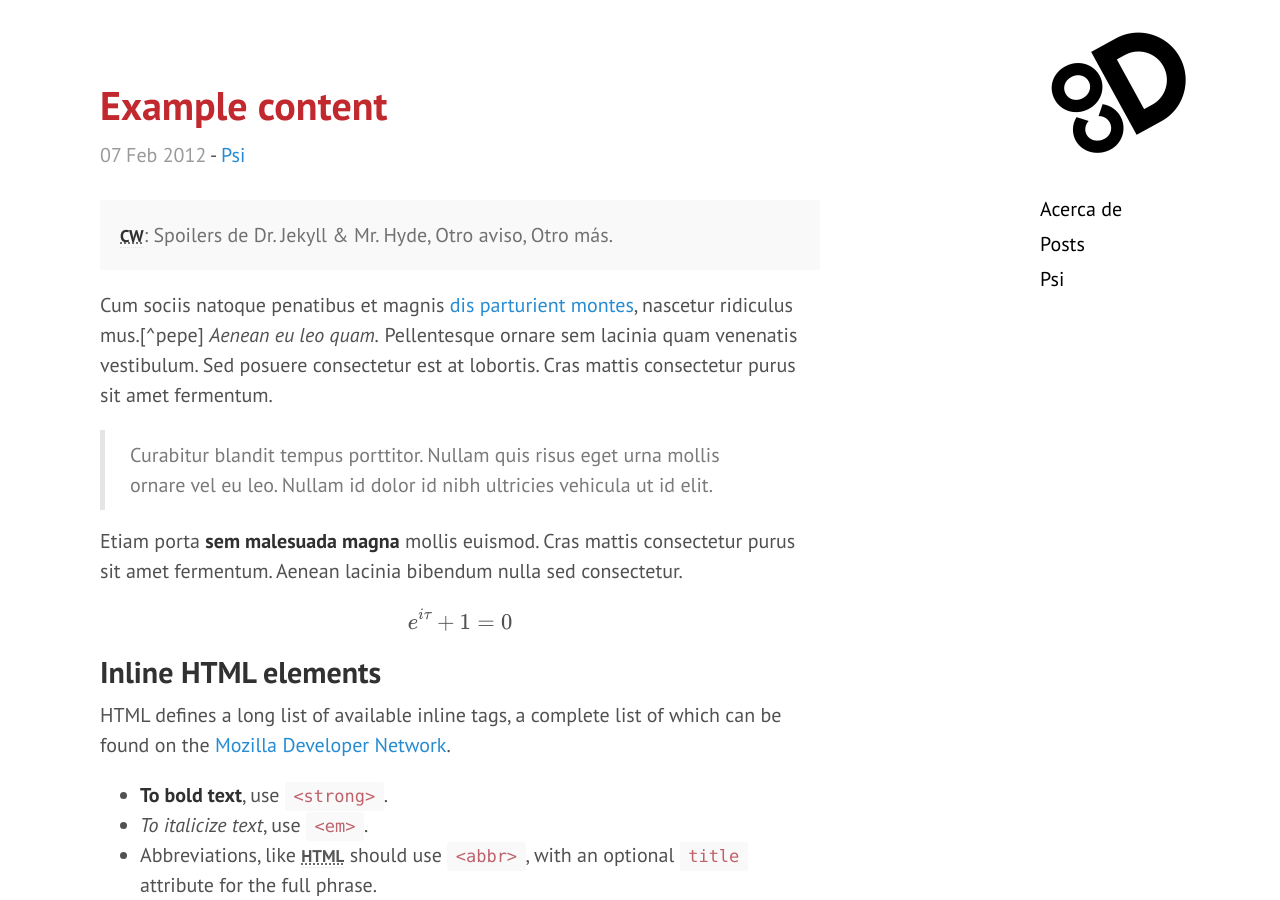
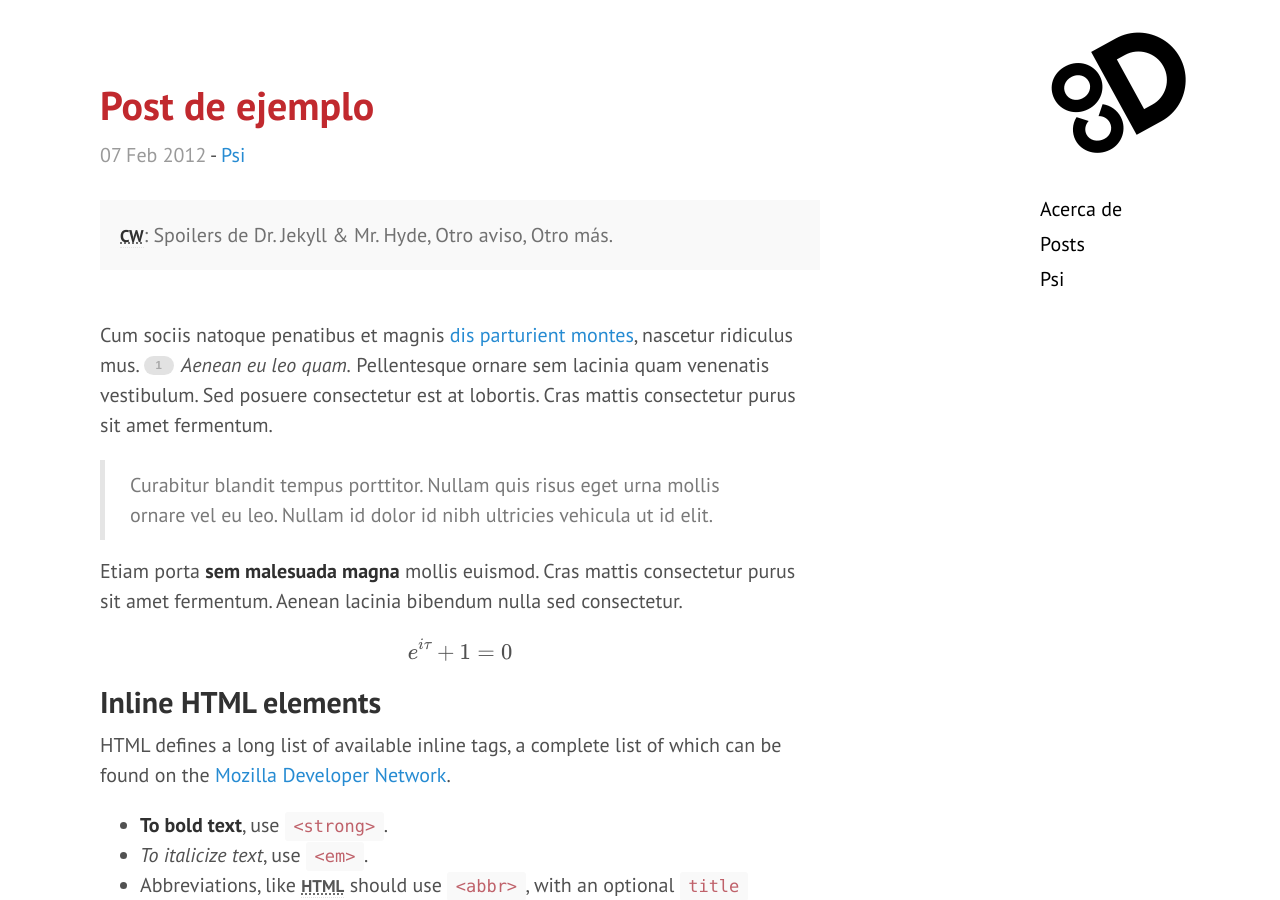
Before and after one commit to coDual/codual.github.io, a Jekyll site: the page built from _posts/2012-02-07-example-content.md, in a window 1280 px wide and 900 px high. Built offline with Jekyll 4.4.1, drawn with Linux system fonts in a browser that asks for light colours; formulas are drawn with MathJax 3; some of the changed text lies outside the part shown.

Commit message:
Más espacio entre el título y el post

```diff
--- a/_layouts/post.html
+++ b/_layouts/post.html
@@ -26,6 +26,7 @@ layout: default
       {% endfor %}
     </div>
     {% endif %}
+    <br>
     {{ content }}
 
     <!--Licencia-->
--- a/_posts/2012-02-07-example-content.md
+++ b/_posts/2012-02-07-example-content.md
@@ -1,7 +1,6 @@
 ---
-layout: post
-title: Example content
-lang: en
+title: Post de ejemplo
+tags: [ejemplo]
 authors: [psi]
 warnings:
  - Spoilers de Dr. Jekyll & Mr. Hyde
@@ -44,3 +43,5 @@ var adder = new Function("a", "b", "return a + b");
 adder(2, 6);
 // > 8
 {% endhighlight %}
+
+[^pepe]: Una nota a pie de página de ejemplo.
--- a/index.html
+++ b/index.html
@@ -32,6 +32,7 @@ title: Home
       {% endfor %}
     </div>
     {% endif %}
+    <br>
     {{ post.content | truncatewords:70 }}
     <div class"read-more" style="text-align:right"><a href="{{ post.url }}">Seguir leyendo...</a></div>
   </div>
```
